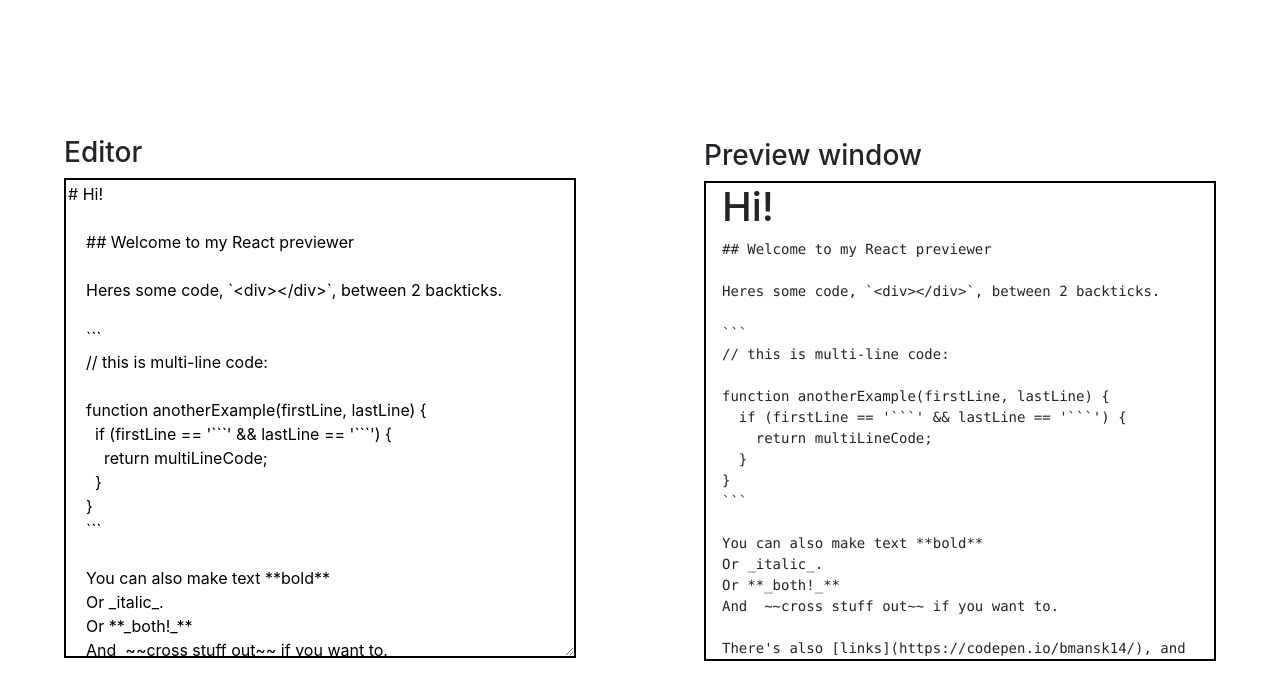
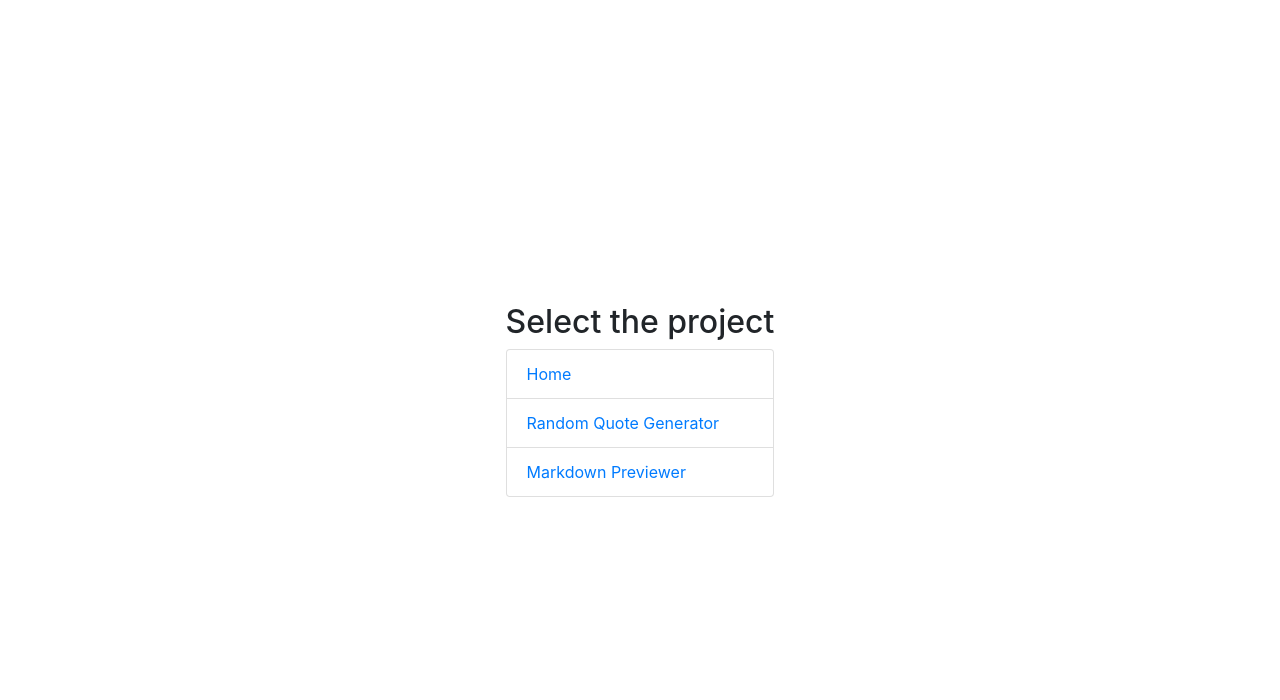
Before and after one commit to yasir18/freeCodeCampReactProjects, a React (Create React App) app: page / in a window 1280 px wide. Shown: the top 700 px of the page. Built offline with nearby package versions, Linux system fonts and the light colour scheme.

Commit message:
added react router and made few css changes

```diff
--- a/package.json
+++ b/package.json
@@ -11,6 +11,7 @@
     "marked": "^1.1.0",
     "react": "^16.13.1",
     "react-dom": "^16.13.1",
+    "react-router-dom": "^5.2.0",
     "react-scripts": "3.4.1",
     "reactstrap": "^8.4.1"
   },
--- a/src/App.css
+++ b/src/App.css
@@ -8,7 +8,7 @@ body,
 #root {
   display: flex;
   align-items: center;
-  justify-content: "center";
+  justify-content: center;
 }
 
 .App-logo {
--- a/src/App.js
+++ b/src/App.js
@@ -2,23 +2,30 @@ import React from "react";
 import "./App.css";
 import RandomQuoteGenerator from "./components/RandomQuoteGenerator";
 import MarkdownPreviewer from "./components/MarkdownPreviewer";
+import Home from "./components/HomeComponent";
+import { Switch, Route } from "react-router-dom";
 
 function App() {
   return (
     // <div className="container">
     //   <RandomQuoteGenerator />
     // </div>
-    <div
-      style={{
-        display: "flex",
-        alignItems: "center",
-        justifyContent: "space-around",
-        width: "100%",
-      }}
-    >
-      {/* <RandomQuoteGenerator /> */}
-      <MarkdownPreviewer />
-    </div>
+    <Switch>
+      <Route path="/" component={Home} exact />
+      <Route path="/randomQuoteGenerator" component={RandomQuoteGenerator} />
+      <Route path="/markdownPreviewer" component={MarkdownPreviewer} />
+    </Switch>
+    // <div
+    //   style={{
+    //     display: "flex",
+    //     alignItems: "center",
+    //     justifyContent: "space-around",
+    //     width: "100%",
+    //   }}
+    // >
+    //   {/* <RandomQuoteGenerator /> */}
+    //   <MarkdownPreviewer />
+    // </div>
   );
 }
 
--- /dev/null
+++ b/src/components/HomeComponent.js
@@ -0,0 +1,25 @@
+import React from "react";
+import RandomQuoteGenerator from "./RandomQuoteGenerator";
+import MarkdownPreviewer from "./MarkdownPreviewer";
+import { Link } from "react-router-dom";
+
+const Home = () => {
+  return (
+    <div>
+      <h2>Select the project</h2>
+      <ul class="list-group">
+        <li class="list-group-item disabled">
+          <Link to="/">Home </Link>
+        </li>
+        <li class="list-group-item">
+          <Link to="/randomQuoteGenerator">Random Quote Generator</Link>
+        </li>
+        <li class="list-group-item">
+          <Link to="/markdownPreviewer">Markdown Previewer</Link>
+        </li>
+      </ul>
+    </div>
+  );
+};
+
+export default Home;
--- a/src/components/MarkdownPreviewer.js
+++ b/src/components/MarkdownPreviewer.js
@@ -42,14 +42,13 @@ const MarkdownPreviewer = () => {
     ![React Logo w/ Text](https://goo.gl/Umyytc)
     `
   );
-  let htmlVar = marked(editorText);
   function createMarkup() {
-    return { __html: htmlVar };
+    return { __html: marked(editorText) };
   }
   console.log(editorText);
   return (
     <>
-      <div style={{ width: "40vw" }}>
+      <div style={{ width: "40vw", marginRight: "5%" }}>
         <h3>Editor</h3>
         <textarea
           style={{ height: "60vh", width: "40vw", border: "2px solid black" }}
@@ -65,7 +64,7 @@ const MarkdownPreviewer = () => {
           id="preview"
           style={{
             height: "60vh",
-            overflow: "auto",
+            overflow: "scroll",
             width: "40vw",
             padding: "0 1em",
             border: "2px solid black",
--- a/src/index.js
+++ b/src/index.js
@@ -5,10 +5,13 @@ import App from "./App";
 import * as serviceWorker from "./serviceWorker";
 import "bootstrap/dist/css/bootstrap.min.css";
 import "font-awesome/css/font-awesome.min.css";
+import { BrowserRouter } from "react-router-dom";
 
 ReactDOM.render(
   <React.StrictMode>
-    <App />
+    <BrowserRouter>
+      <App />
+    </BrowserRouter>
   </React.StrictMode>,
   document.getElementById("root")
 );
```
Also changed, not shown: 2 other files (tests, documents, lock files or other folders).
